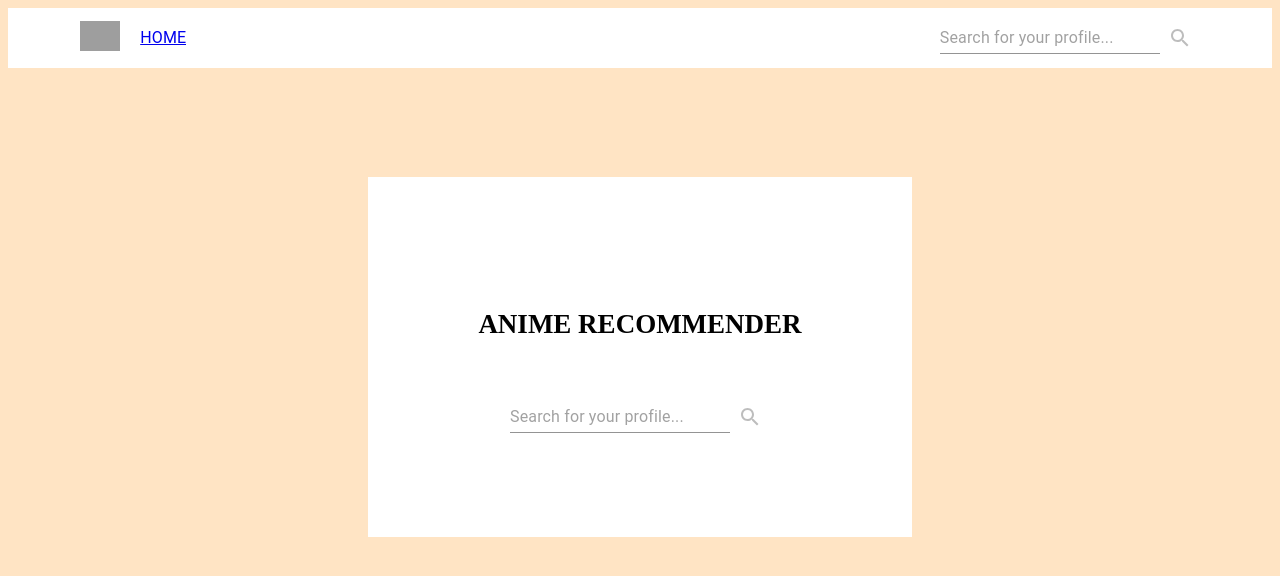
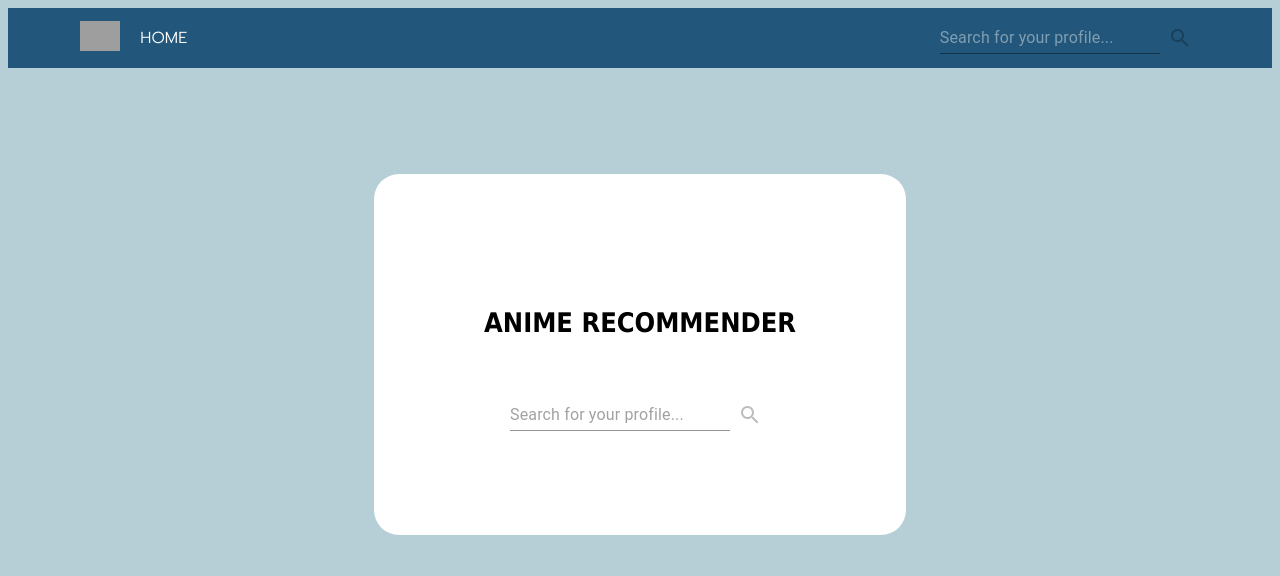
Before and after one commit to anjx123/Anime-Recommender, a React (Create React App) app: page / in a window 1280 px wide. Shown: the top 576 px of the page. Built offline with nearby package versions, Linux system fonts and the light colour scheme; grey boxes are pictures that could not be loaded.

Commit message:
Further improvements + palette changes

```diff
--- a/src/components/AnimeList.js
+++ b/src/components/AnimeList.js
@@ -6,7 +6,7 @@ import './AnimeList.css'
 
 const AnimeList = (props) => {
     return (
-        <ImageList>
+        <ImageList variant="standard">
         {props.data.map((anime) => (
            <InfoCard key={anime.node.id} anime={anime}/>
            ))}
--- a/src/components/InfoCard.css
+++ b/src/components/InfoCard.css
@@ -1,27 +1,47 @@
 .InfoCard-container {
-    background-color: white;
-    align-items: center;
+    background-color: transparent;
     display: flex;
     flex-direction: column;
-    width: 400px;
+    align-items: center;
+    width: 350px;
     margin: 10px;
-    padding: 30px 20px 30px 20px;
-}
-
-.InfoCard-image {
-    width: 200px;
-    height: 400px;
 }
 
 .InfoCard-set {
     display: flex;
     flex-direction: column;
+    align-items: center;
+    justify-content: space-evenly;
 }
 
-.InfoCard-detail {
+.card-title {
     display: flex;
-    flex-direction: column;
-    padding: 0 20px 0 20px;
+    flex-direction: row;
+    align-items: center;
+    justify-content: space-between;
+    padding: 0 0 7px 0;
+}
+
+.card-title h2 {
+    font-family: Tahoma, sans-serif;
+    /* color: #0e4259; */
+}
+
+.card-image {
+    /* width: 200px;
+    height: 400px; */
+    /* padding: 10px%; */
+}
+
+
+.card-detail {
+    /* display: flex; */
+    /* flex-direction: column; */
+    padding: 20px 20px 0 20px;
+    /* justify-content: space-between; */
+    /* align-items: stretch; */
+
+    font-family: Verdana, sans-serif;
 }
 
 .animeCard__paper {
@@ -34,6 +54,12 @@
 }
 
 .animeCard__paper:hover {
-    background-color: lightgrey;
+    background-color: #8aa9bf;
     opacity: 0.8;
 }
+
+.image-and-desc {
+    display: flex;
+    flex-direction: row;
+    align-items: center;
+}
--- a/src/components/InfoCard.js
+++ b/src/components/InfoCard.js
@@ -16,35 +16,49 @@ function InfoCard(props) {
     title = title.length > 20 ? `${title.substring(0, 20)}...`: title;
     const imageUrl = props.anime.node.main_picture.large;
     var synopsis = props.anime.node.synopsis === null ? "": props.anime.node.synopsis;
-    synopsis = synopsis.length > 50 ? `${synopsis.substring(0, 50)}...`: synopsis;
+    synopsis = synopsis.length > 120 ? `${synopsis.substring(0, 120)}...`: synopsis;
+
+    // !!! wishlist for the ranking of the recommendations
 
     return (
         <div className="InfoCard-container">
+
+            <Paper className="animeCard__paper">
+
             <div className="InfoCard-set">
-                <Paper className="animeCard__paper">
-                <img
-                    src={imageUrl}
-                    alt={title}
-                    style={{ maxHeight: 300}}
-                    height="400"
-                />
+
+                    <div className="card-title">
+                        <h2>
+                            {/* !!! FIGURE OUT SOME WAY TO PUT THE RANKING HERE FOLKS */}
+                            1. {/* RIGHT HERE */}
+                            {title}
+                        </h2>
+                    </div>
 
 
-                <Typography variant="h5" component="h2">
-                    {title}
-                </Typography>
+                    <img
+                        src={imageUrl}
+                        alt={title}
+                        style={{ maxHeight: 500}}
+                        width="80%%"
+                        height="80%"
+                    />
 
-                <Typography variant="body2" component="h2" paragraph={true}>
-                    {synopsis}
-                </Typography>
-                <Button variant="body1" style={{marginBottom: 0}} onClick={onClickHandler}>
-                    Visit Website
-                </Button>
+                    <div className="card-detail">
+                    <Typography variant="body2" component="h2" paragraph={true}>
+                        {synopsis}
+                    </Typography>
+                    </div>
 
-                </Paper>
+                    {/* <Button variant="body1" style={{marginBottom: 0}} onClick={onClickHandler}>
+                        Visit MyAnimeList Website Entry
+                    </Button> */}
 
 
             </div>
+
+            </Paper>
+
         </div>
     )
 }
--- a/src/components/PageHeader.css
+++ b/src/components/PageHeader.css
@@ -1,10 +1,11 @@
 .PageHeader-container {
-    background-color: white;
+    background-color: #22567a;
     padding: 10px;
     display: flex;
     flex-direction: column;
     align-items: center;
     max-height: fit-content;
+    /* border-radius: 20px; */
 }
 
 .header {
@@ -27,7 +28,14 @@
 }
 
 .home-text {
-    font-size: 16px
+    font-size: 16px;
+    color: white;
+    font-family: "Prompt", sans-serif;
+}
+
+.home-text:hover {
+    /* color: red; */
+    text-decoration: none;
 }
 
 .search-section {
@@ -43,3 +51,7 @@
     flex-direction: row;
     align-items: center;
 }
+
+.input-test {
+    color: white;
+}
--- a/src/components/PageHeader.js
+++ b/src/components/PageHeader.js
@@ -51,7 +51,7 @@ function PageHeader(props) {
                     </div>
 
                     <Typography cvariant='h6' noWrap>
-                        <Link to="/" variant="body1" style={{marginBottom: 0}} onClick={onClickHandler}>
+                        <Link to="/" variant="body1" style={{marginBottom: 0}, {textDecoration: "none"}} onClick={onClickHandler}>
                         <div className="home-text">HOME</div>
                         </Link>
                     </Typography>
@@ -62,7 +62,7 @@ function PageHeader(props) {
                     <form className="home__form-header">
                         <FormControl type="submit">
                             <div className="form-items--header">
-                                <Input className="input-test" ref={inputRef} placeholder="Search for your profile..." value={input} onChange={(event) => setInput(event.target.value)}/>
+                                <Input className="input-test" style={{color: 'white'}} ref={inputRef} placeholder="Search for your profile..." value={input} onChange={(event) => setInput(event.target.value)}/>
                                 <IconButton variants="contained" color="primary" type="submit" disabled={!input} onClick={handleSearch}>
                                     <Search/>
                                 </IconButton>
--- a/src/index.css
+++ b/src/index.css
@@ -1,3 +1,7 @@
+@import url('https://fonts.googleapis.com/css?family=Josefin+Sans');
+@import url('https://fonts.googleapis.com/css2?family=Prompt:wght@300&display=swap');
+
 body {
-    background-color: bisque;
+    background-color: #b6cfd6;
+    font-family: Tahoma, sans-serif;
 }
--- a/src/pages/Home.css
+++ b/src/pages/Home.css
@@ -8,6 +8,7 @@
     background-color: white;
     margin-top: 20%;
     padding: 100px;
+    border-radius: 25px;
 }
 
 .form-items--main {
--- a/src/pages/Home.js
+++ b/src/pages/Home.js
@@ -32,8 +32,6 @@ const Home = () => {
         // <div className="Home-container">
         <Grid container className="Home-container" direction="column" justifyContent="center" alignContent="center" alignItems="center">
 
-            <Grid item justifyContent="center" alignItems="center">
-
             <Grid item>
                 <form className="home__form-main">
                 <FormControl type="submit">
@@ -54,8 +52,6 @@ const Home = () => {
                 </form>
             </Grid>
 
-            </Grid>
-
             {/* <Grid item>
                     <h2>Username: {input}</h2>
             </Grid> */}
```
Lines whose indentation alone changed are shown as unchanged.
